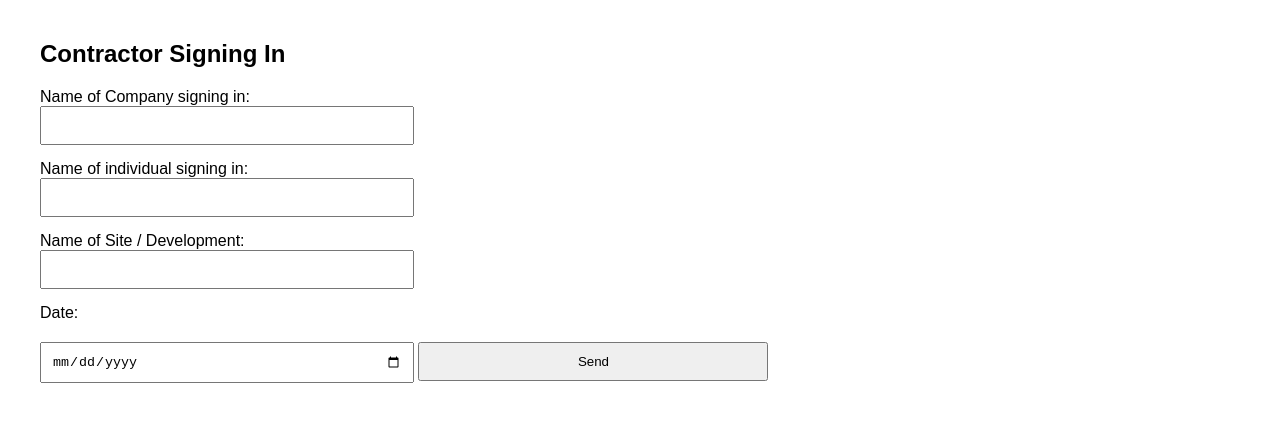
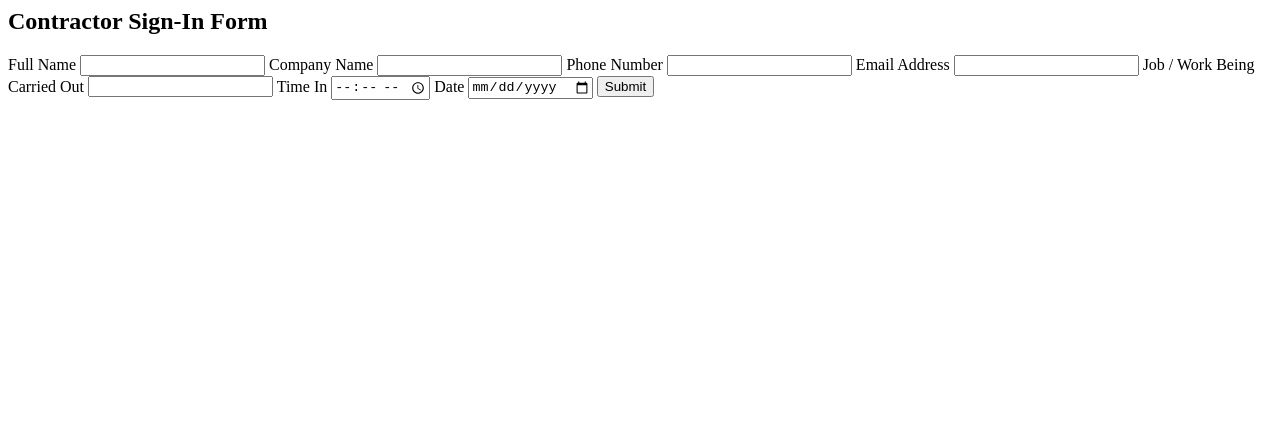
Before and after one commit to LeeWolves73/Contractor-sign-in-form, a plain HTML site: page index.html in a window 1280 px wide. Drawn offline with Linux system fonts and the light colour scheme.

Commit message:
Update index.html

```diff
--- a/index.html
+++ b/index.html
@@ -1,58 +1,43 @@
-<!DOCTYPE html>
-<html>
-<head>
-  <title>Contractor Signing In</title>
-  <style>
-      body { font-family: Arial; margin: 40px; }
-      label { display: block; margin-top: 15px; }
-      input, button { padding: 10px; width: 100%; max-width: 350px; }
-      button { margin-top: 20px; cursor: pointer; }
-  </style>
-</head>
-<body>
+<form action="https://api.web3forms.com/submit" method="POST">
 
-<h2>Contractor Signing In</h2>
+    <!-- REQUIRED: Your Web3Forms Access Key -->
+    <input type="hidden" name="access_key" value="b3f24ca4-36e4-4565-bf86-2359a2109e43">
 
-<form id="signInForm" action="https://formspree.io/f/xjkdpyno" method="POST">
+    <h2>Contractor Sign-In Form</h2>
 
-    <label>Name of Company signing in:</label>
-    <input type="text" name="company_name" required>
+    <label for="name">Full Name</label>
+    <input type="text" id="name" name="name" required>
 
-    <label>Name of individual signing in:</label>
-    <input type="text" name="individual_name" required>
+    <label for="company">Company Name</label>
+    <input type="text" id="company" name="company" required>
 
-    <label>Name of Site / Development:</label>
-    <input type="text" name="site_name" required>
+    <label for="phone">Phone Number</label>
+    <input type="tel" id="phone" name="phone" required>
 
-    <label>Date:</label>
-    <input type="date" name="date" required>
+    <label for="email">Email Address</label>
+    <input type="email" id="email" name="email" required>
 
-    <button type="submit">Send</button>
+    <label for="job">Job / Work Being Carried Out</label>
+    <input type="text" id="job" name="job" required>
+
+    <label for="timein">Time In</label>
+    <input type="time" id="timein" name="timein" required>
+
+    <label for="date">Date</label>
+    <input type="date" id="date" name="date" required>
+
+    <!-- Optional: redirect URL after submit -->
+    <input type="hidden" name="redirect" value="https://block-buddy.github.io/success.html">
+
+    <button type="submit">Submit</button>
 </form>
 
-<p id="status"></p>
-
+<!-- SUCCESS MESSAGE (optional auto-popup) -->
 <script>
-document.getElementById('signInForm').addEventListener('submit', function(event) {
-    event.preventDefault();
-
-    let form = event.target;
-
-    fetch(form.action, {
-        method: "POST",
-        body: new FormData(form),
-        headers: { 'Accept': 'application/json' }
-    })
-    .then(response => {
-        if (response.ok) {
-            document.getElementById('status').innerText = "Sign-in recorded. Thank you!";
-            form.reset();
-        } else {
-            document.getElementById('status').innerText = "There was a problem submitting the form.";
-        }
+document.addEventListener("DOMContentLoaded", () => {
+    const form = document.querySelector("form");
+    form.addEventListener("submit", () => {
+        alert("Form submitted successfully. Thank you!");
     });
 });
 </script>
-
-</body>
-</html>
```
